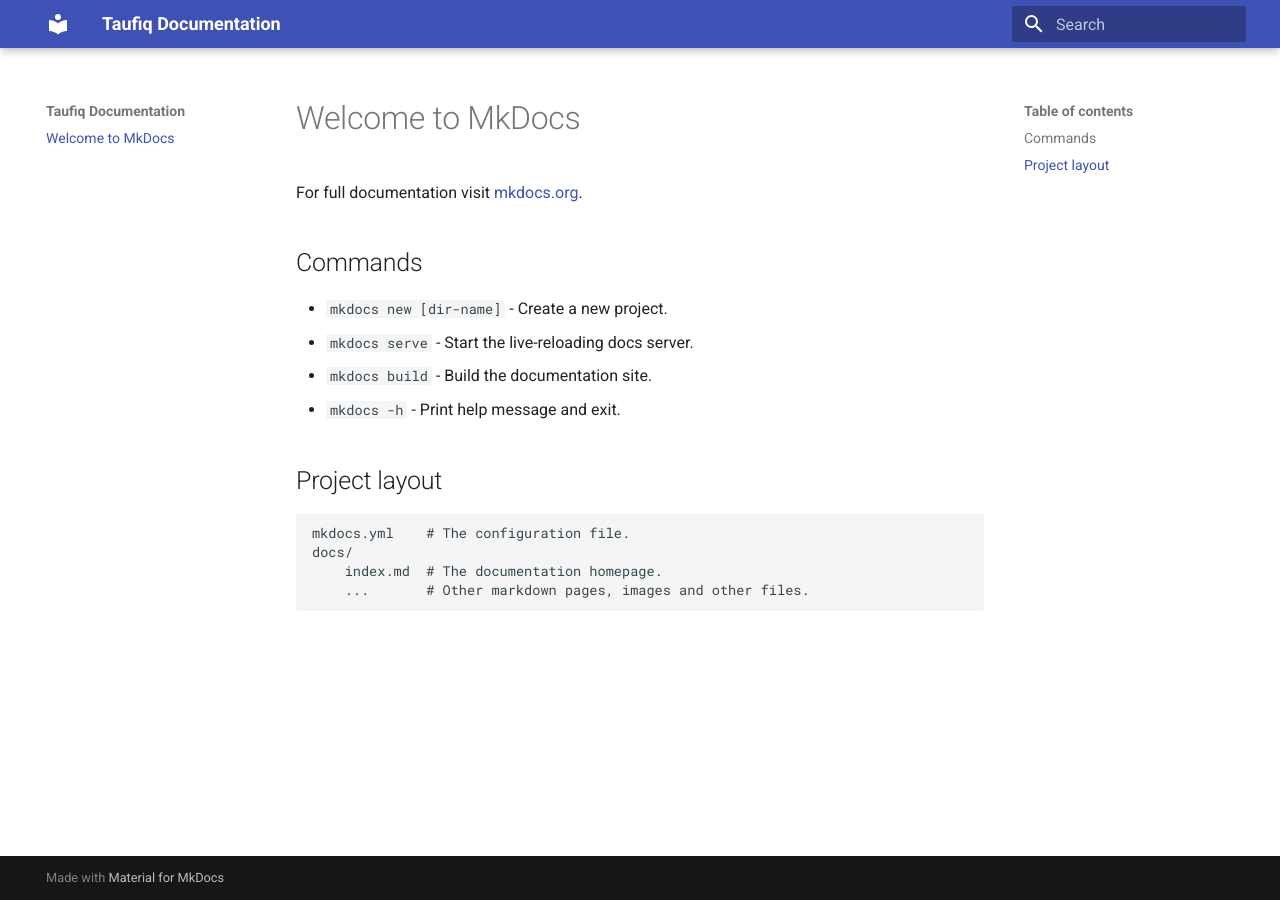
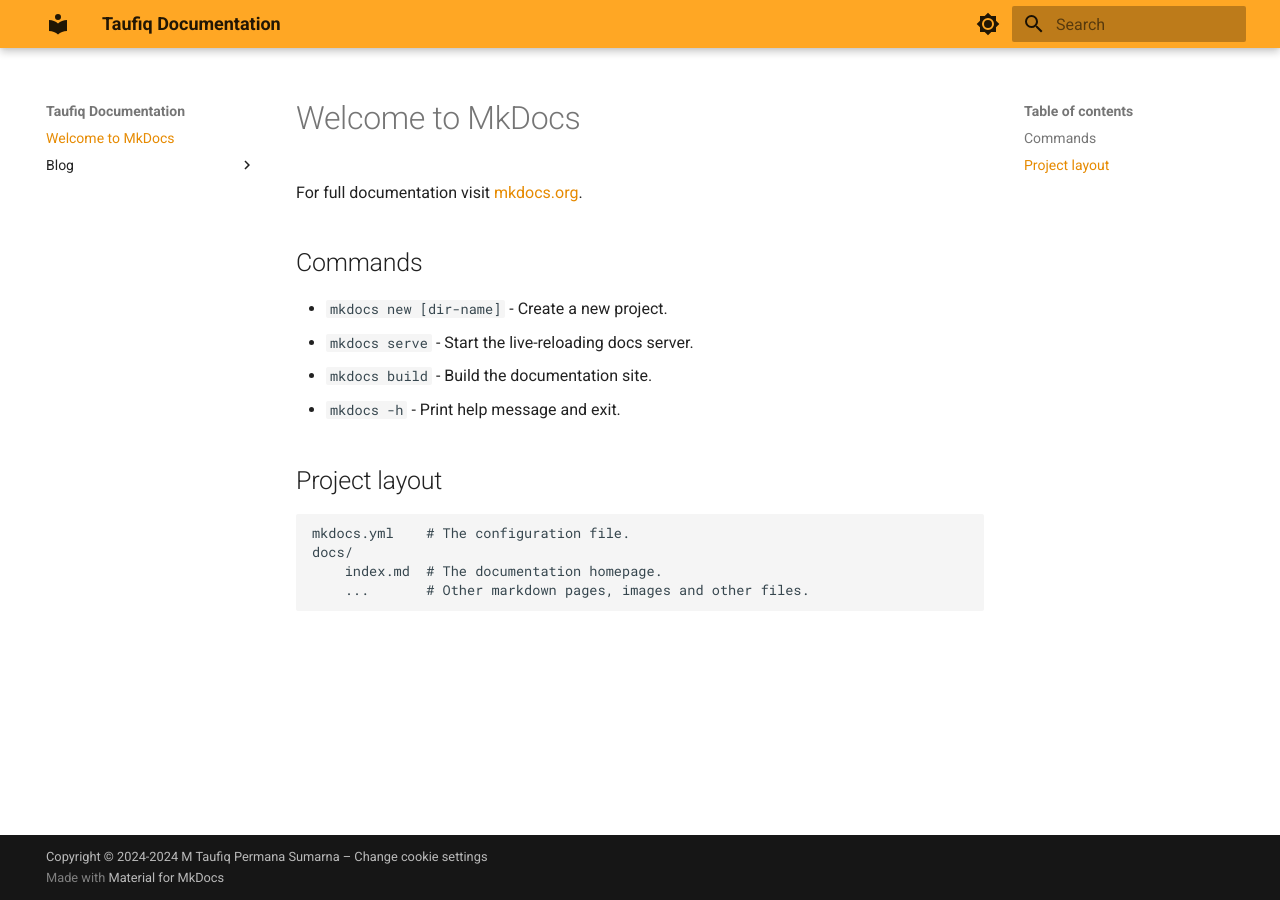
Before and after one commit to taufiqpsumarna/taufiqpsumarna.my.id, an MkDocs documentation site: the page built from docs/index.md, in a window 1280 px wide. Built offline with MkDocs 1.6.1 and Material for MkDocs 9.7.7, drawn with Linux system fonts in a browser that asks for light colours; plug-ins that fetch from the network failed and are left out.

Commit message:
update mkdocs.yml

```diff
--- a/mkdocs.yml
+++ b/mkdocs.yml
@@ -2,3 +2,45 @@ site_name: Taufiq Documentation
 site_url: https://docs.taufiqpsumarna.my.id
 theme:
   name: material
+  features:
+    - navigation.instant
+
+  palette:
+    # Palette toggle for light mode
+    - media: "(prefers-color-scheme: light)"
+      scheme: default
+      primary: orange
+      toggle:
+        icon: material/brightness-7
+        name: Switch to dark mode
+
+    # Palette toggle for dark mode
+    - media: "(prefers-color-scheme: dark)"
+      scheme: slate
+      primary: orange
+      toggle:
+        icon: material/brightness-4
+        name: Switch to light mode
+
+plugins:
+  - privacy
+  - blog:
+      blog_dir: blog
+  - search
+  - social:
+      enabled: !ENV [CI, false]
+  - tags
+  - group:
+      enabled: !ENV CI
+
+extra:
+  consent:
+    title: Cookie consent
+    description: >-
+      We use cookies to recognize your repeated visits and preferences, as well
+      as to measure the effectiveness of our documentation and whether users
+      find what they're searching for. With your consent, you're helping us to
+      make our documentation better.
+copyright: >
+  Copyright &copy; 2024-2024 M Taufiq Permana Sumarna –
+  <a href="#__consent">Change cookie settings</a>
```
